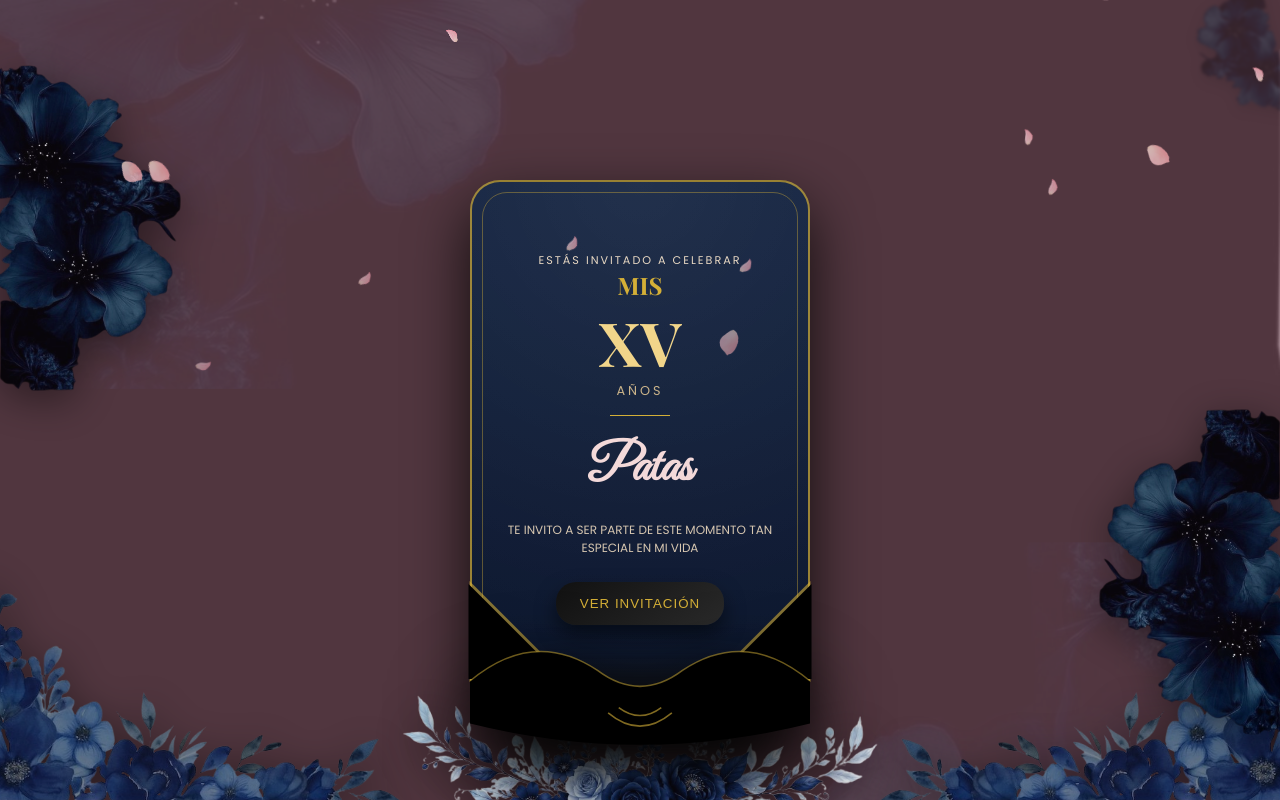
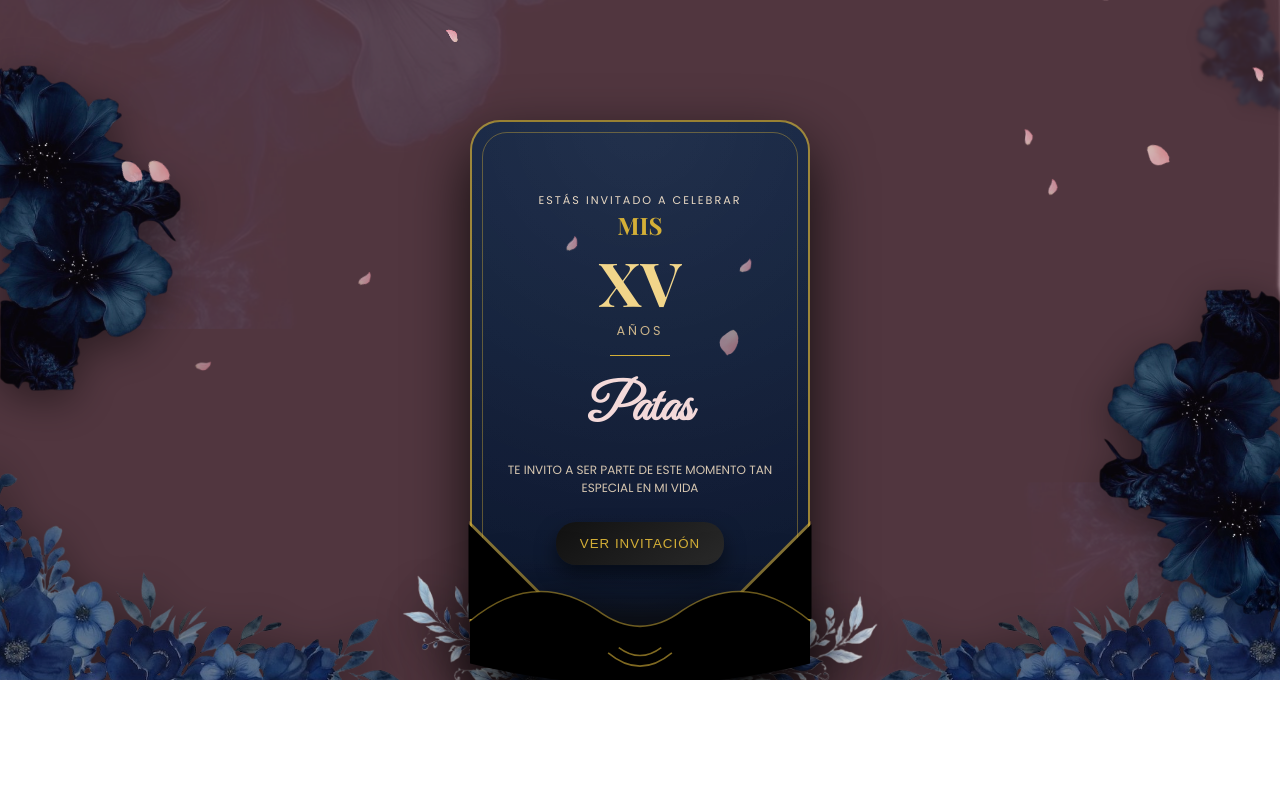
Before and after one commit to Lalo0731/invitacion-xv, a React (Vite) app: page / in a window 1280 px wide. Built offline with nearby package versions, Linux system fonts and the light colour scheme.

Commit message:
Recortando altura para pantalla

```diff
--- a/src/styles/components/loader.scss
+++ b/src/styles/components/loader.scss
@@ -7,6 +7,7 @@
   align-items: center;
   background: #000;
   transition: all 0.8s ease;
+  height: 85dvh;
 }
 
 .loader--exit {
```
